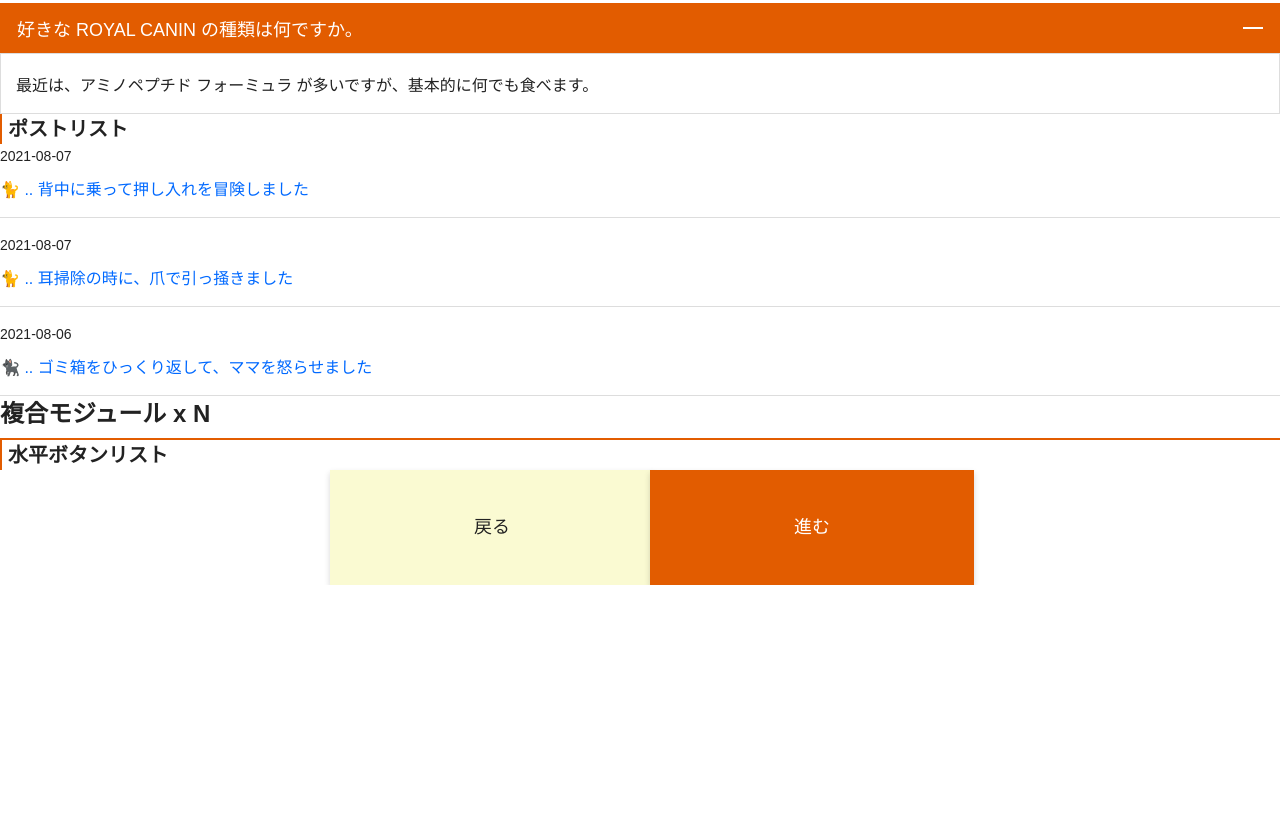
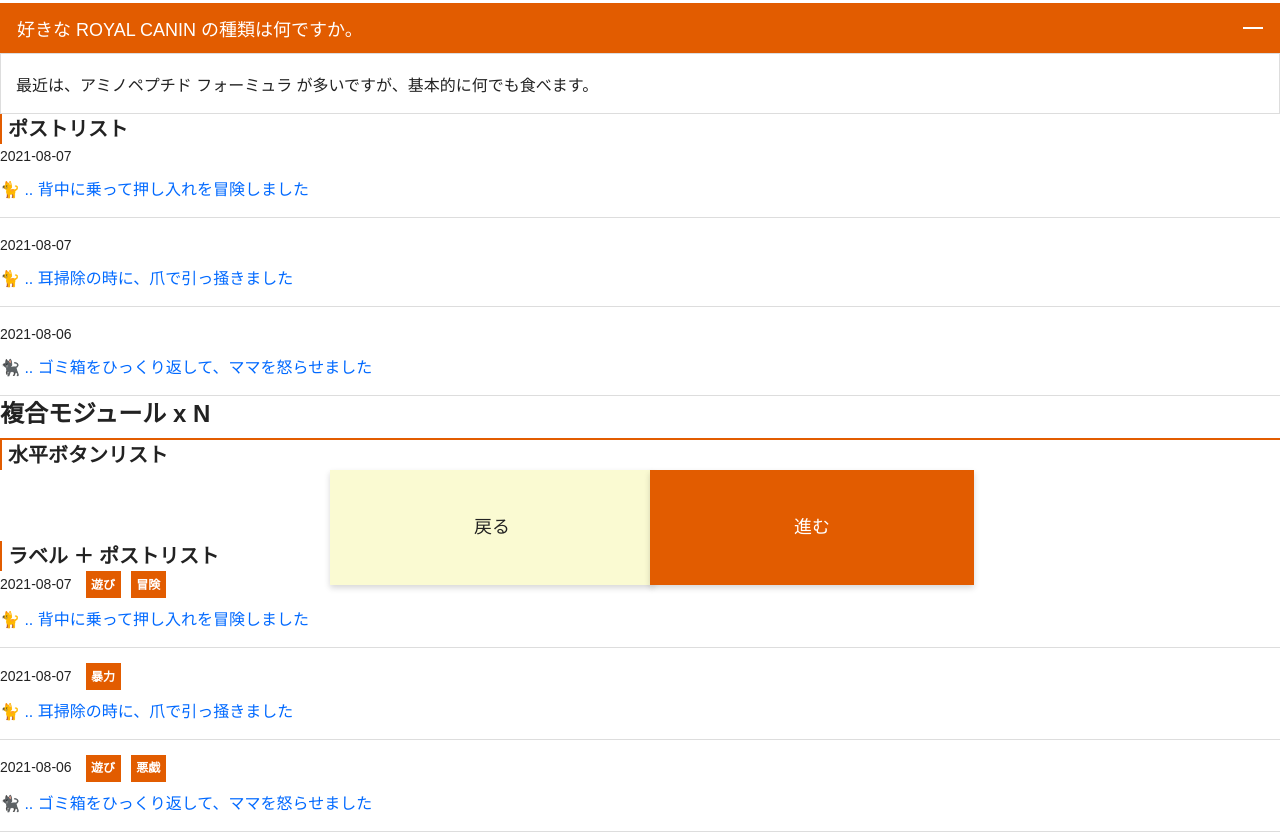
Before and after one commit to D-A-I/css-sample, a website: page index.html in a window 1280 px wide. Shown: the part 4978-5810 px from the top of the page. Before the commit the page ends 5563 px from the top, so only its background shows below. Drawn offline with nearby package versions, Linux system fonts and the light colour scheme.

Commit message:
feat: ラベル + ポストリスト追加

```diff
--- a/assets/style.css
+++ b/assets/style.css
@@ -902,6 +902,7 @@ img {
 }
 
 .vertical-posts__date {
+  margin-right: 10px;
   font-size: 0.875rem;
 }
 
@@ -912,6 +913,27 @@ img {
 .vertical-posts__title:focus,
 .vertical-posts__title:hover {
   text-decoration: underline;
+}
+
+.vertical-posts__header > *:last-child {
+  margin-right: 0;
+}
+
+.vertical-posts__labels {
+  /* ブラウザのデフォルトスタイル（padding-inline..）を打ち消す */
+  padding-inline-start: 0;
+  display: inline-flex;
+  flex-wrap: wrap;
+  margin-bottom: -10px;
+}
+
+.vertical-posts__labels > *:last-child {
+  margin-right: 0;
+}
+
+.vertical-posts__label {
+  margin: 0 10px 10px 0;
+  list-style: none;
 }
 
 .horizontal-btn-list {
--- a/index.html
+++ b/index.html
@@ -434,6 +434,70 @@
       </a><!-- /.horizontal-btn-list__btn btn -->
     </li><!-- /.horizontal-btn-list__item -->
   </ul><!-- /.horizontal-btn-list -->
+  <h4 class="level4-heading">ラベル ＋ ポストリスト</h4>
+  <ul class="vertical-posts">
+    <li class="vertical-posts__item">
+      <div class="vertical-posts__header">
+        <time class="vertical-posts__date" datetime="2021-08-07">
+          2021-08-07
+        </time><!-- /.vertical-posts__date -->
+        <ul class="vertical-posts__labels">
+          <li class="vertical-posts__label">
+            <span class="label">
+              遊び
+            </span><!-- /.label -->
+          </li><!-- /.vertical-posts__label -->
+          <li class="vertical-posts__label">
+            <span class="label">
+              冒険
+            </span><!-- /.label -->
+          </li><!-- /.vertical-posts__label -->
+        </ul><!-- /.vertical-posts__labels -->
+      </div><!-- /.vertical-posts__header -->
+      <a href="#" class="vertical-posts__title">
+        &#x1f408; .. 背中に乗って押し入れを冒険しました
+      </a><!-- /.vertical-posts__title -->
+    </li><!-- /.vertical-posts__item -->
+    <li class="vertical-posts__item">
+      <div class="vertical-posts__header">
+        <time class="vertical-posts__date" datetime="2021-08-07">
+          2021-08-07
+        </time><!-- /.vertical-posts__date -->
+        <ul class="vertical-posts__labels">
+          <li class="vertical-posts__label">
+            <span class="label">
+              暴力
+            </span><!-- /.label -->
+          </li><!-- /.vertical-posts__label -->
+        </ul><!-- /.vertical-posts__labels -->
+      </div><!-- /.vertical-posts__header -->
+      <a href="#" class="vertical-posts__title">
+        &#x1f408; .. 耳掃除の時に、爪で引っ掻きました
+      </a><!-- /.vertical-posts__title -->
+    </li><!-- /.vertical-posts__item -->
+    <li class="vertical-posts__item">
+      <div class="vertical-posts__header">
+        <time class="vertical-posts__date" datetime="2021-08-07">
+          2021-08-06
+        </time><!-- /.vertical-posts__date -->
+        <ul class="vertical-posts__labels">
+          <li class="vertical-posts__label">
+            <span class="label">
+              遊び
+            </span><!-- /.label -->
+          </li><!-- /.vertical-posts__label -->
+          <li class="vertical-posts__label">
+            <span class="label">
+              悪戯
+            </span><!-- /.label -->
+          </li><!-- /.vertical-posts__label -->
+        </ul><!-- /.vertical-posts__labels -->
+      </div><!-- /.vertical-posts__header -->
+      <a href="#" class="vertical-posts__title">
+        &#x1f408;&#x200d;&#x2b1b; .. ゴミ箱をひっくり返して、ママを怒らせました
+      </a><!-- /.vertical-posts__title -->
+    </li><!-- /.vertical-posts__item -->
+  </ul><!-- /.vertical-posts -->
 </body>
 
 </html>
```
